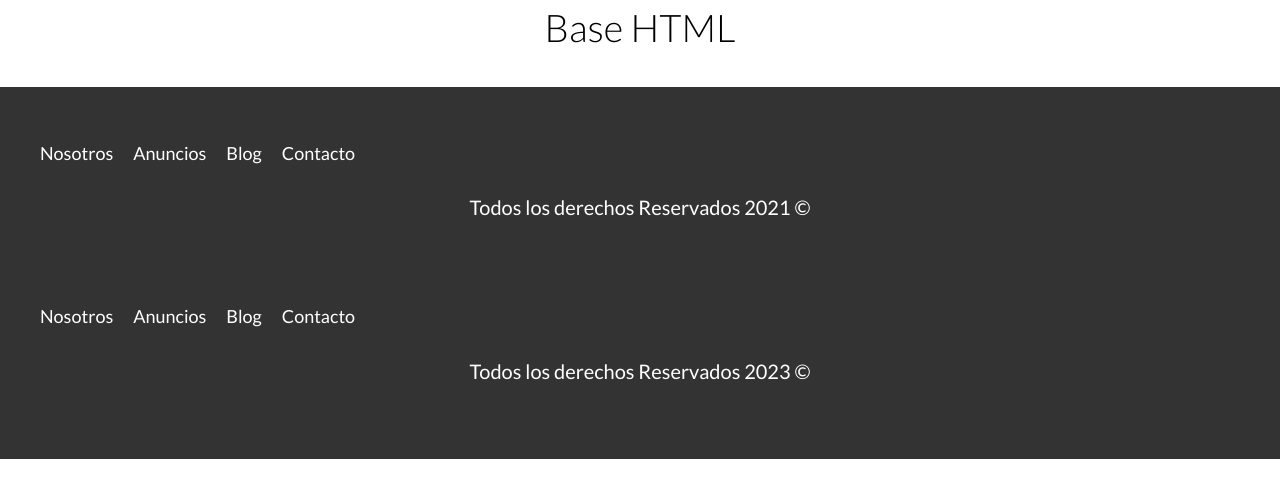
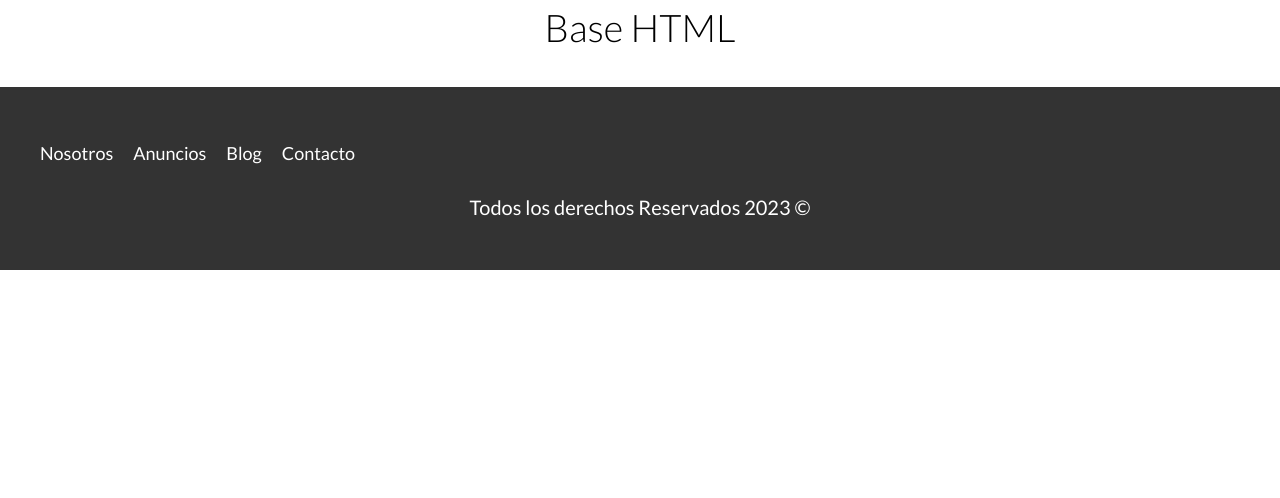
Before and after one commit to sebasdasg/BienesRaices, a PHP site: page /base.php in a window 1280 px wide. Shown: the part 151-649 px from the top of the page. Run offline with PHP 8.4, Linux system fonts and the light colour scheme.

Commit message:
completar commit anterior

```diff
--- a/base.php
+++ b/base.php
@@ -8,16 +8,7 @@ incluirTemplate('header');
 <main class="contenedor seccion">
   <h1>Base HTML</h1>
 </main>
-<footer class="footer seccion">
-  <div class="contenedor contenedor-footer">
-    <nav class="navegacion">
-      <a href="nosotros.html">Nosotros</a>
-      <a href="anuncios.html">Anuncios</a>
-      <a href="blog.html">Blog</a>
-      <a href="contacto.html">Contacto</a>
-    </nav>
-  </div>
-  <p class="copyright">Todos los derechos Reservados 2021 &copy;</p>
-  <?php
-  incluirTemplate('footer');
-  ?>
+
+<?php
+incluirTemplate('footer');
+?>
--- a/includes/templates/header.php
+++ b/includes/templates/header.php
@@ -13,11 +13,11 @@
         <div class="contenedor contenido-header">
             <div class="barra">
                 <a href="/bienesraices/index.php">
-                    <img src="build/img/logo.svg" alt="Logotipo de Bienes Raices" />
+                    <img src="/bienesraices/build/img/logo.svg" alt="Logotipo de Bienes Raices" />
                 </a>
 
                 <div class="mobile-menu">
-                    <img src="build/img/barras.svg" alt="icono menu responsive" />
+                    <img src="/bienesraices/build/img/barras.svg" alt="icono menu responsive" />
                 </div>
 
                 <div class="derecha">
@@ -27,7 +27,7 @@
                         <a href="blog.php">Blog</a>
                         <a href="contacto.php">Contacto</a>
                     </nav>
-                    <img class="dark-mode-boton" src="build/img/dark-mode.svg" />
+                    <img class="dark-mode-boton" src="/bienesraices/build/img/dark-mode.svg" />
                 </div>
             </div>
             <!-- .barra -->
--- a/src/scss/app.scss
+++ b/src/scss/app.scss
@@ -19,3 +19,4 @@
 
 /*  Páginas Internas */
 @import "internas/nosotros";
+@import "internas/admin";
--- a/src/scss/base/_botones.scss
+++ b/src/scss/base/_botones.scss
@@ -7,3 +7,9 @@
 .boton-verde {
   @include boton($verde, inline-block);
 }
+.boton-verde-block {
+  @include boton($verde, block);
+}
+.boton-rojo-block {
+  @include boton($rojo, block);
+}
--- a/src/scss/base/_variables.scss
+++ b/src/scss/base/_variables.scss
@@ -1,7 +1,7 @@
-@import url('https://fonts.googleapis.com/css?family=Lato:300,400,700,900');
+@import url("https://fonts.googleapis.com/css?family=Lato:300,400,700,900");
 
 // Fuentes
-$fuente_principal: 'Lato', sans-serif;
+$fuente_principal: "Lato", sans-serif;
 
 // Tamaño de Media Queries
 $telefono: 480px;
@@ -10,16 +10,16 @@ $desktop: 1024px;
 
 // Colores
 $negro: #000000;
-$amarillo: #E08709;;
-$verde: #71B100;
-$blanco: #FFFFFF;
+$amarillo: #e08709;
+$verde: #71b100;
+$blanco: #ffffff;
 $gris: #e1e1e1;
 $grisOscuro: #333333;
-
+$rojo: rgb(189, 7, 7);
 $separacion: 5rem;
 
 // Fuentes
 $delgada: 300;
-$regular : 400;
+$regular: 400;
 $bold: 700;
-$black: 900
+$black: 900;
```
Also changed, not shown: includes/config/database.php (+13 -0 lines), build/css/app.css, 1 other file.
